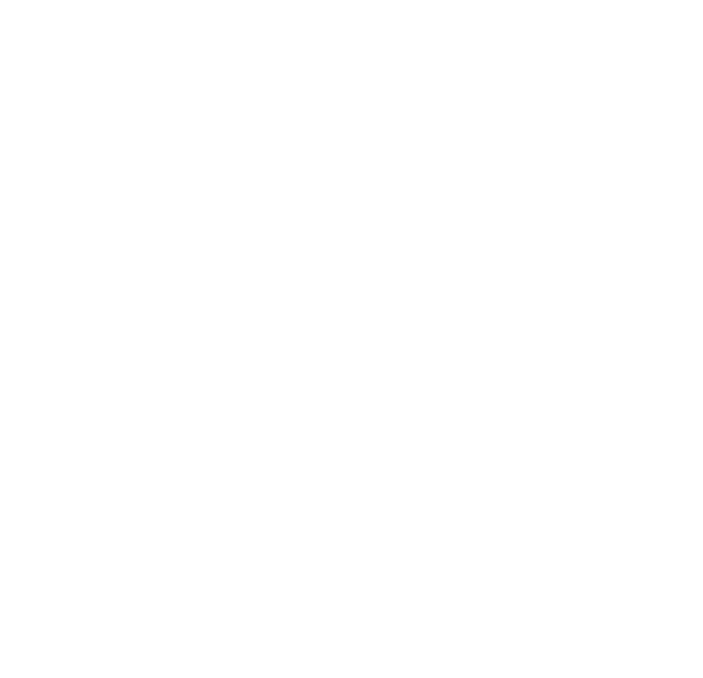
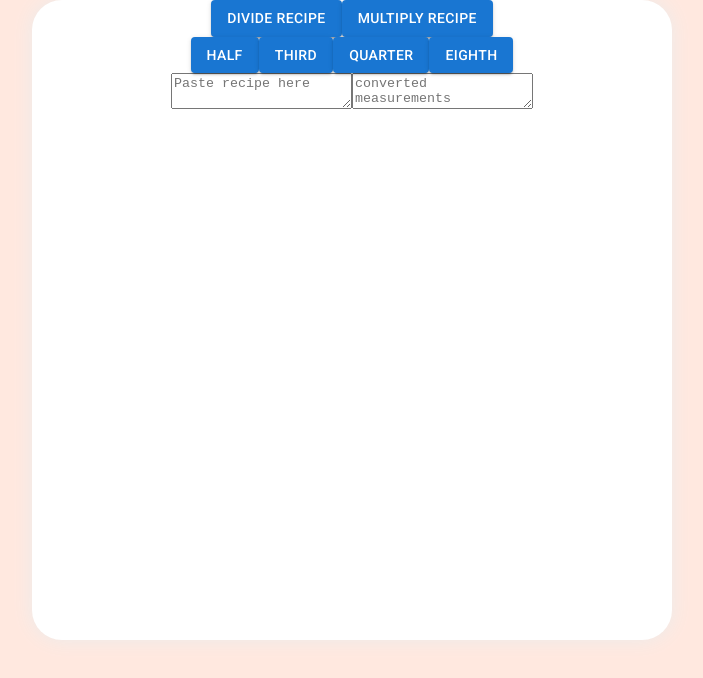
Before and after one commit to nsofianos/half-baked, a React (Create React App) app: page / in a window 1280 px wide. Shown: the top 678 px of the page, without its empty margins (288-991 px from the left). Built offline with nearby package versions, Linux system fonts and the light colour scheme.

Commit message:
create component skeleton, basic styling

```diff
--- a/public/index.html
+++ b/public/index.html
@@ -2,8 +2,11 @@
 <html lang="en">
   <head>
     <meta charset="utf-8" />
-    <link rel="icon" href="%PUBLIC_URL%/favicon.ico" />
-    <meta name="viewport" content="width=device-width, initial-scale=1" />
+    <meta name="viewport" content="initial-scale=1, width=device-width" />
+    <link
+      rel="stylesheet"
+      href="https://fonts.googleapis.com/css?family=Roboto:300,400,500,700&display=swap"
+    />
     <meta name="theme-color" content="#000000" />
     <meta
       name="description"
--- a/src/App.css
+++ b/src/App.css
@@ -1,38 +1,11 @@
-.App {
-  text-align: center;
+.app-container {
+  display: flex;
+  align-items: center;
+  flex-direction: column;
+  width: 50%;
+  background-color: #ffffff;
+  height: 80vh;
+  margin: auto;
+  border-radius: 30px;
+  box-shadow: 0 0 20px #ececec;
 }
-
-.App-logo {
-  height: 40vmin;
-  pointer-events: none;
-}
-
-@media (prefers-reduced-motion: no-preference) {
-  .App-logo {
-    animation: App-logo-spin infinite 20s linear;
-  }
-}
-
-.App-header {
-  background-color: #282c34;
-  min-height: 100vh;
-  display: flex;
-  flex-direction: column;
-  align-items: center;
-  justify-content: center;
-  font-size: calc(10px + 2vmin);
-  color: white;
-}
-
-.App-link {
-  color: #61dafb;
-}
-
-@keyframes App-logo-spin {
-  from {
-    transform: rotate(0deg);
-  }
-  to {
-    transform: rotate(360deg);
-  }
-}
--- a/src/App.js
+++ b/src/App.js
@@ -1,7 +1,16 @@
+import Adjuster from "./components/Adjuster";
+import Divider from "./components/Divider";
+import Ingredients from "./components/Ingredients";
 import "./App.css";
 
 function App() {
-  return <div className="App"></div>;
+  return (
+    <div className="app-container">
+      <Adjuster />
+      <Divider />
+      <Ingredients />
+    </div>
+  );
 }
 
 export default App;
--- /dev/null
+++ b/src/components/Adjuster.css
@@ -0,0 +1,2 @@
+.adjuster {
+}
--- /dev/null
+++ b/src/components/Adjuster.js
@@ -0,0 +1,13 @@
+import "./Adjuster.css";
+import Button from "@mui/material/Button";
+
+function Adjuster() {
+  return (
+    <div className="adjuster">
+      <Button variant="contained">Divide Recipe</Button>
+      <Button variant="contained">Multiply recipe</Button>
+    </div>
+  );
+}
+
+export default Adjuster;
--- /dev/null
+++ b/src/components/Divider.js
@@ -0,0 +1,14 @@
+import Button from "@mui/material/Button";
+
+function Divider() {
+  return (
+    <div className="divider">
+      <Button variant="contained">Half</Button>
+      <Button variant="contained">Third</Button>
+      <Button variant="contained">Quarter</Button>
+      <Button variant="contained">Eighth</Button>
+    </div>
+  );
+}
+
+export default Divider;
--- /dev/null
+++ b/src/components/Ingredients.js
@@ -0,0 +1,10 @@
+function Ingredients() {
+  return (
+    <div className="ingredients">
+      <textarea placeholder="Paste recipe here"></textarea>
+      <textarea placeholder="converted measurements"></textarea>
+    </div>
+  );
+}
+
+export default Ingredients;
--- a/src/index.css
+++ b/src/index.css
@@ -1,13 +1,14 @@
 body {
   margin: 0;
-  font-family: -apple-system, BlinkMacSystemFont, 'Segoe UI', 'Roboto', 'Oxygen',
-    'Ubuntu', 'Cantarell', 'Fira Sans', 'Droid Sans', 'Helvetica Neue',
+  font-family: -apple-system, BlinkMacSystemFont, "Segoe UI", "Roboto", "Oxygen",
+    "Ubuntu", "Cantarell", "Fira Sans", "Droid Sans", "Helvetica Neue",
     sans-serif;
   -webkit-font-smoothing: antialiased;
   -moz-osx-font-smoothing: grayscale;
+  background-color: #ffe8df;
 }
 
 code {
-  font-family: source-code-pro, Menlo, Monaco, Consolas, 'Courier New',
+  font-family: source-code-pro, Menlo, Monaco, Consolas, "Courier New",
     monospace;
 }
```
